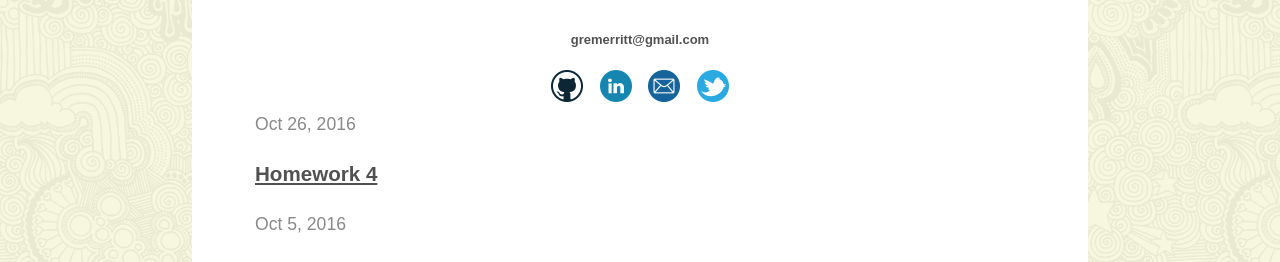
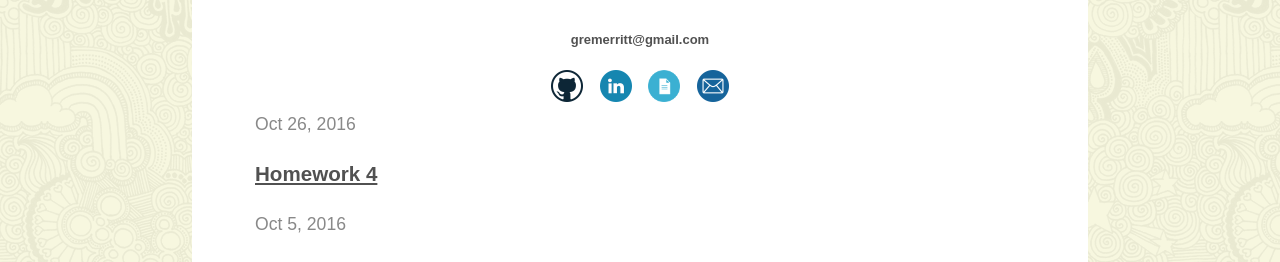
Before and after one commit to gremerritt/personal-site, a Jekyll site: the page built from cs585/index.html, in a window 1280 px wide. Shown: the part 347-609 px from the top of the page. Built offline with Jekyll 4.4.1, drawn with Linux system fonts in a browser that asks for light colours; some web fonts are replaced.

Commit message:
Updating icons, adding resume

```diff
--- a/_config.yml
+++ b/_config.yml
@@ -23,6 +23,7 @@
 github: "https://github.com/gremerritt"
 linkedin: "https://linkedin.com/in/gremerritt"
 twitter: "https://twitter.com/gremerritt"
+resume: "{{ site.baseurl }}/_images/greg_merritt_resume.pdf"
 
 # Build settings
 markdown: kramdown
--- a/_layouts/default.html
+++ b/_layouts/default.html
@@ -8,10 +8,10 @@
 		<main>
 			<div class="social">
 				<p><a href="mailto:{{ site.email }}" class="social">{{ site.email }}</a></p>
-				<a href="{{ site.github }}" class="social"><img src="/_images/github.png" class="social"></a>
-				<a href="{{ site.linkedin }}" class="social"><img src="/_images/linkedin.png" class="social"></a>
-				<a href="mailto:{{ site.email }}" class="social"><img src="/_images/email.png" class="social"></a>
-				<a href="{{ site.twitter }}" class="social"><img src="/_images/twitter.png" class="social"></a>
+				<a href="{{ site.github }}" class="social"><img src="/_images/github.png" title="Github" class="social"></a>
+				<a href="{{ site.linkedin }}" class="social"><img src="/_images/linkedin.png" title="LinkedIn" class="social"></a>
+				<a href="{{ site.resume }}" class="social"><img src="/_images/resume.png" title="Resume" class="social"></a>
+				<a href="mailto:{{ site.email }}" class="social"><img src="/_images/email.png" title="Email" class="social"></a>
 			</div>
 			<article>
 				{{ content }}
```
Also changed, not shown: Gemfile.lock, _images/resume.png (added), 1 other file.
